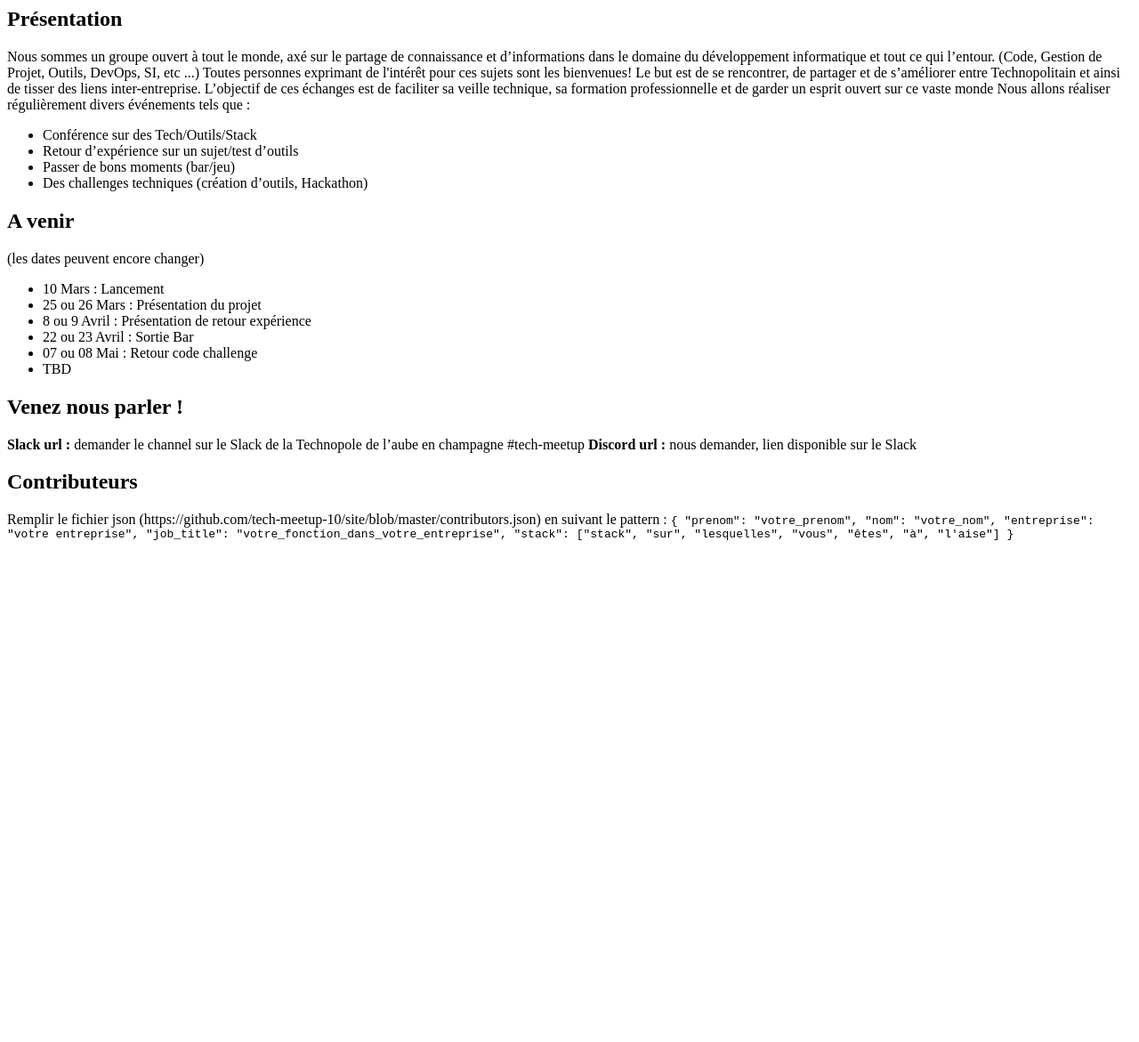
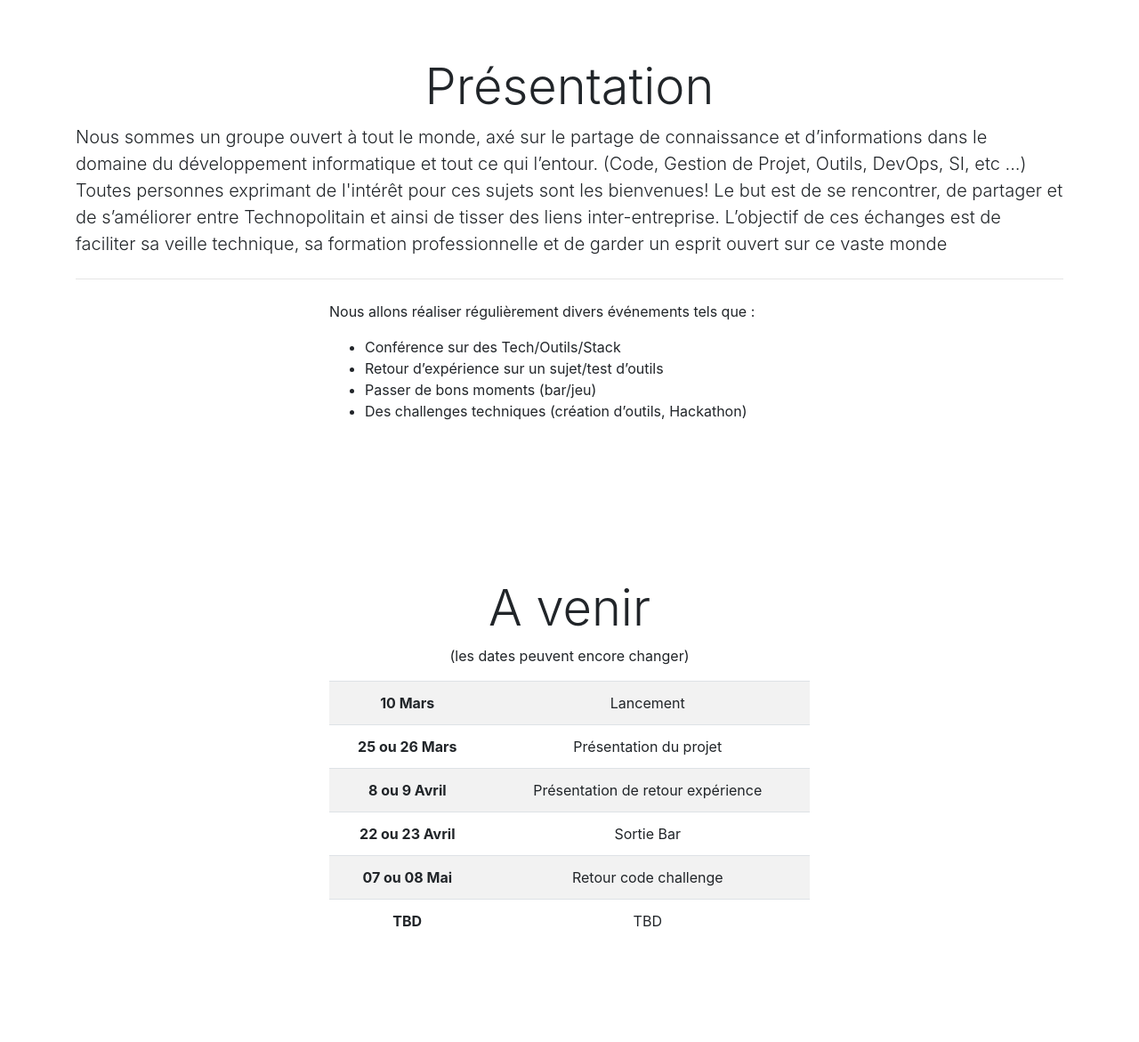
Before and after one commit to tech-meetup-10/site, a plain HTML site: page index.html in a window 1280 px wide. Shown: the whole page at 89% size. Before the commit the page ends 800 px from the top, so only its background shows below. Drawn offline with nearby package versions, Linux system fonts and the light colour scheme.

Commit message:
update index ui

```diff
--- a/index.html
+++ b/index.html
@@ -1,5 +1,27 @@
-<h2>Présentation</h2>
-
+<!DOCTYPE html>
+<html lang="en">
+<head>
+  <meta charset="UTF-8">
+  <meta name="viewport" content="width=device-width, initial-scale=1.0">
+  <link rel="stylesheet" href="https://stackpath.bootstrapcdn.com/bootstrap/4.4.1/css/bootstrap.min.css" integrity="sha384-Vkoo8x4CGsO3+Hhxv8T/Q5PaXtkKtu6ug5TOeNV6gBiFeWPGFN9MuhOf23Q9Ifjh" crossorigin="anonymous">
+  <script src="https://code.jquery.com/jquery-3.4.1.slim.min.js"></script>
+  <script src="https://stackpath.bootstrapcdn.com/bootstrap/4.4.1/js/bootstrap.min.js" integrity="sha384-wfSDF2E50Y2D1uUdj0O3uMBJnjuUD4Ih7YwaYd1iqfktj0Uod8GCExl3Og8ifwB6" crossorigin="anonymous"></script>
+  <style>
+    .jumbotron {
+      background-color: transparent;
+    }
+  </style>
+  <title>Document</title>
+</head>
+<body>
+  <div class="container">
+    <div class="row">
+      <div class="col">
+        <div class="jumbotron jumbotron-fluid">
+          <div class="row">
+            <div class="col">
+              <h1 class="display-4 text-center">Présentation</h1>
+              <p class="lead">
                 Nous sommes un groupe ouvert à tout le monde, axé sur le partage de connaissance et d’informations dans le domaine du développement informatique et tout ce qui l’entour. (Code, Gestion de Projet, Outils, DevOps, SI, etc ...)
 
                 Toutes personnes exprimant de l'intérêt pour ces sujets sont les bienvenues!
@@ -7,7 +29,14 @@ Toutes personnes exprimant de l'intérêt pour ces sujets sont les bienvenues!
                 Le but est de se rencontrer, de partager et de s’améliorer entre Technopolitain et ainsi de tisser des liens inter-entreprise.
 
                 L’objectif de ces échanges est de faciliter sa veille technique, sa formation professionnelle et de garder un esprit ouvert sur ce vaste monde
-
+              </p>
+              <hr class="my-4">
+            </div>
+          </div>
+          <div class="row">
+            <div class="col"></div>
+            <div class="col-md-6">
+              <p>
                 Nous allons réaliser régulièrement divers événements tels que :
                 <ul>
                   <li>Conférence sur des Tech/Outils/Stack</li>
@@ -15,33 +44,88 @@ Nous allons réaliser régulièrement divers événements tels que :
                   <li>Passer de bons moments (bar/jeu)</li>
                   <li>Des challenges techniques (création d’outils, Hackathon)</li>
                 </ul>
-<h2>A venir</h2>
+              </p>
+            </div>
+            <div class="col"></div>
+          </div>
+        </div>
+      </div>
+    </div>
+
+    <div class="row">
+      <div class="col">
+        <div class="jumbotron jumbotron-fluid">
+          <div class="row">
+            <div class="col">
+              <h2 class="display-4 text-center">A venir</h2>
+              <p class="text-center">
                 (les dates peuvent encore changer)
+              </p>
+            </div>
+          </div>
+          <div class="row">
+            <div class="col"></div>
+            <div class="col-md-6">
+              <table class="table table-striped text-center">
+                <tbody>
+                  <tr>
+                    <th>
+                      10 Mars
+                    </th>
+                    <td>
+                      Lancement
+                    </td>
+                  </tr>
+                  <tr>
+                    <th>
+                      25 ou 26 Mars
+                    </th>
+                    <td>
+                      Présentation du projet
+                    </td>
+                  </tr>
+                  <tr>
+                    <th>
+                      8 ou 9 Avril
+                    </th>
+                    <td>
+                      Présentation de retour expérience
+                    </td>
+                  </tr>
+                  <tr>
+                    <th>
+                      22 ou 23 Avril
+                    </th>
+                    <td>
+                      Sortie Bar
+                    </td>
+                  </tr>
+                  <tr>
+                    <th>
+                      07 ou 08 Mai
+                    </th>
+                    <td>
+                      Retour code challenge
+                    </td>
+                  </tr>
+                  <tr>
+                    <th>
+                      TBD
+                    </th>
+                    <td>
+                      TBD
+                    </td>
+                  </tr>
+                </tbody>
+              </table>
+            </div>
+            <div class="col"></div>
+          </div>
+        </div>
+      </div>
+    </div>
 
-<ul>
-  <li>10 Mars : Lancement</li>
-  <li>25 ou 26 Mars : Présentation du projet</li>
-  <li>8 ou 9 Avril : Présentation de retour expérience</li>
-  <li>22 ou 23 Avril : Sortie Bar</li>
-  <li>07 ou 08 Mai : Retour code challenge </li>
-  <li>TBD</li>
-</ul>
+  </div>
 
-<h2>Venez nous parler !</h2>
-
-<b>Slack url :</b> demander le channel sur le Slack de la Technopole de l’aube en champagne #tech-meetup
-<b>Discord url :</b> nous demander, lien disponible sur le Slack
-
-
-<h2>Contributeurs</h2>
-
-Remplir le fichier json (https://github.com/tech-meetup-10/site/blob/master/contributors.json) en suivant le pattern :
-<code>
-{
-  "prenom": "votre_prenom",
-  "nom": "votre_nom",
-  "entreprise": "votre entreprise",
-  "job_title": "votre_fonction_dans_votre_entreprise",
-  "stack": ["stack", "sur", "lesquelles", "vous", "êtes", "à", "l'aise"]
-}
-</code>
+</body>
+</html>
```
Lines whose indentation alone changed are shown as unchanged.
